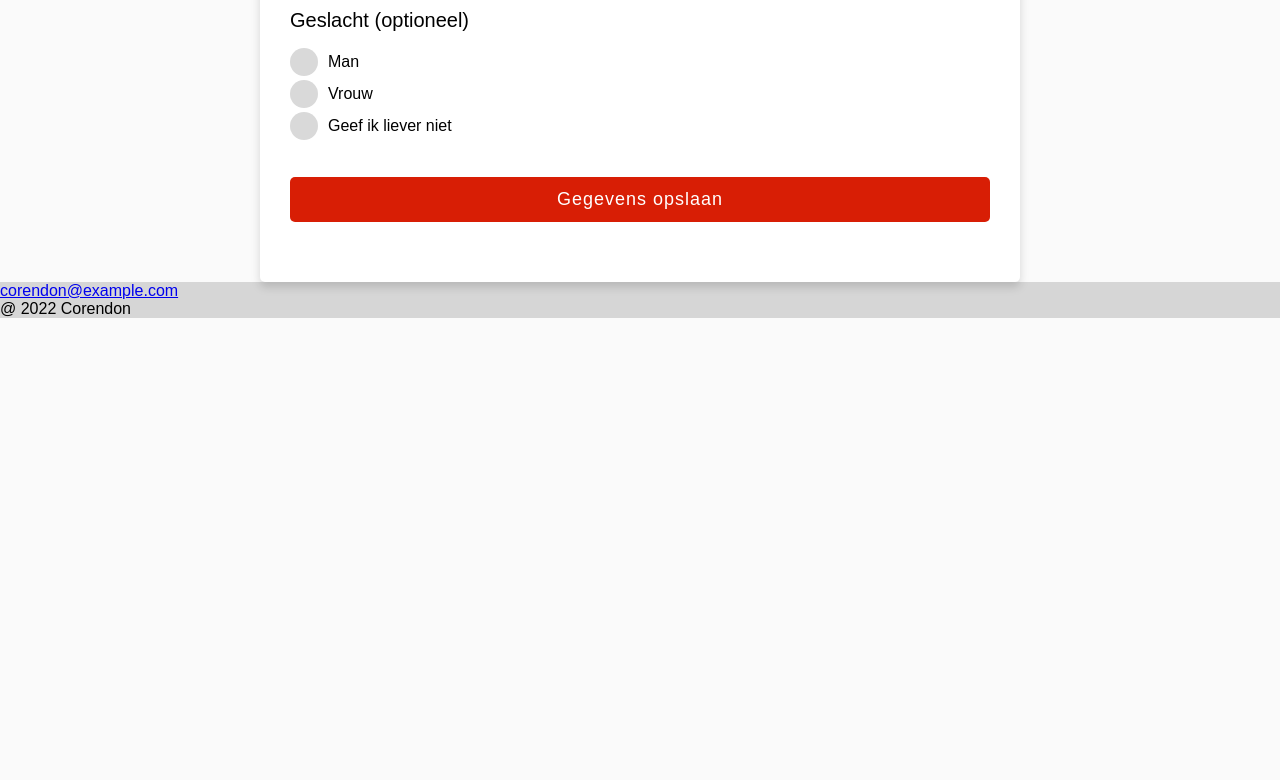
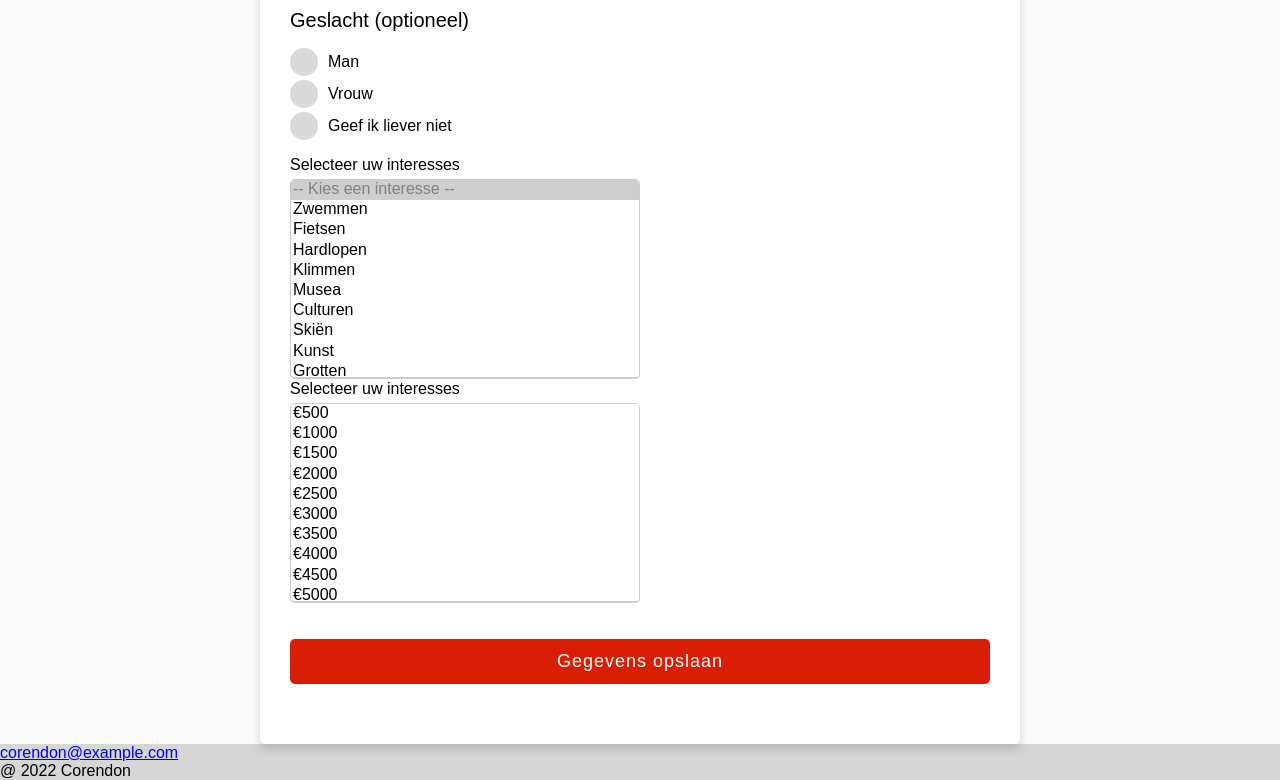
Before and after one commit to JoeyPoel/FYS, a plain HTML site: page assets/profiel.html in a window 1280 px wide. Shown: the part 538-1318 px from the top of the page. Before the commit the page ends 856 px from the top, so only its background shows below. Drawn offline with Linux system fonts and the light colour scheme.

Commit message:
Profiel intereses toegevoegd, maar nog geen flex

```diff
--- a/assets/css/styles.css
+++ b/assets/css/styles.css
@@ -148,6 +148,7 @@ textarea {
     position: relative;
 }
 
+/* Profiel input */
 .content form .user-details {
     display: flex;
     flex-wrap: wrap;
@@ -179,11 +180,11 @@ form .input-box label.details {
     box-sizing: border-box;
 }
 
-/* Geslacht in form */
 .user-details .input-box input:focus {
     border-color: #d81e05;
 }
 
+/* Geslacht in form */
 form .gender-details .gender-title {
     font-size: 20px;
     font-weight: 500;
@@ -201,6 +202,7 @@ form .category label {
     align-items: center;
     cursor: pointer;
 }
+
 form .category label .dot {
     height: 18px;
     width: 18px;
@@ -217,6 +219,7 @@ form .category label .dot {
     background: #d81e05;
     border-color: #d9d9d9;
 }
+
 form input[type="radio"] {
     display: none;
 }
@@ -226,6 +229,7 @@ form .button {
     height: 45px;
     margin: 35px 0
 }
+
 form .button input {
     height: 100%;
     width: 100%;
@@ -244,6 +248,58 @@ form .button input:hover {
     background: #b81a04;
 }
 
+/* selections */
+.content form .user-details {
+    display: flex;
+    flex-wrap: wrap;
+    justify-content: space-between;
+    margin: 20px 0 12px 0;
+}
+/* interesses */
+#interesses {
+    height: 200px;
+    width: 50%;
+    outline: none;
+    font-size: 16px;
+    border-radius: 5px;
+    border: 1px solid #ccc;
+    border-bottom-width: 2px;
+    transition: all 0.3s ease;
+    box-sizing: border-box;
+}
+
+#interesses:focus{
+    border-color: #d81e05;
+}
+
+label.interesses  {
+    display: block;
+    font-weight: 500;
+    margin-bottom: 5px;
+}
+
+/* budget */
+#budget {
+    height: 200px;
+    width: 50%;
+    outline: none;
+    font-size: 16px;
+    border-radius: 5px;
+    border: 1px solid #ccc;
+    border-bottom-width: 2px;
+    transition: all 0.3s ease;
+    box-sizing: border-box;
+}
+
+#budget:focus{
+    border-color: #d81e05;
+}
+
+label.budget  {
+    display: block;
+    font-weight: 500;
+    margin-bottom: 5px;
+}
 /* matches.html met potentiële_matches.html */
 .container-1-matches {
     display: flex;
--- a/assets/profiel.html
+++ b/assets/profiel.html
@@ -81,6 +81,49 @@
                         </label>
                     </div>
                 </div>
+
+                <label class="interesses">Selecteer uw interesses</label>
+                <div class="interesses">
+                    <select id="interesses" multiple>
+                        <option disabled selected value> -- Kies een interesse -- </option>
+                        <option value="Zwemmen">Zwemmen</option>
+                            <option value="Fietsen">Fietsen</option>
+                            <option value="Hardlopen">Hardlopen</option>
+                            <option value="Klimmen">Klimmen</option>
+                            <option value="Musea">Musea</option>
+                            <option value="Culturen">Culturen</option>
+                            <option value="Skiën">Skiën</option>
+                            <option value="Kunst">Kunst</option>
+                            <option value="Grotten">Grotten</option>
+                            <option value="Geschiedenis">Geschiedenis</option>
+                        </select>
+                    </div>
+                <label class="budget">Selecteer uw interesses</label>
+                <div class="budget">
+                    <select id="budget" multiple>
+                        <option value="500">€500</option>
+                        <option value="1000">€1000</option>
+                        <option value="1500">€1500</option>
+                        <option value="2000">€2000</option>
+                        <option value="2500">€2500</option>
+                        <option value="3000">€3000</option>
+                        <option value="3500">€3500</option>
+                        <option value="4000">€4000</option>
+                        <option value="4500">€4500</option>
+                        <option value="5000">€5000</option>
+                        <option value="5500">€5500</option>
+                        <option value="6000">€6000</option>
+                        <option value="6500">€6500</option>
+                        <option value="7000">€7000</option>
+                        <option value="7500">€7500</option>
+                        <option value="8000">€8000</option>
+                        <option value="8500">€8500</option>
+                        <option value="9000">€9000</option>
+                        <option value="9500">€9500</option>
+                        <option value="10000">€10000</option>
+                    </select>
+                </div>
+
                 <div class="button">
                     <input type="submit" value="Gegevens opslaan">
                 </div>
```
Also changed, not shown: assets/js/javascript.js (line endings or trailing spaces).
